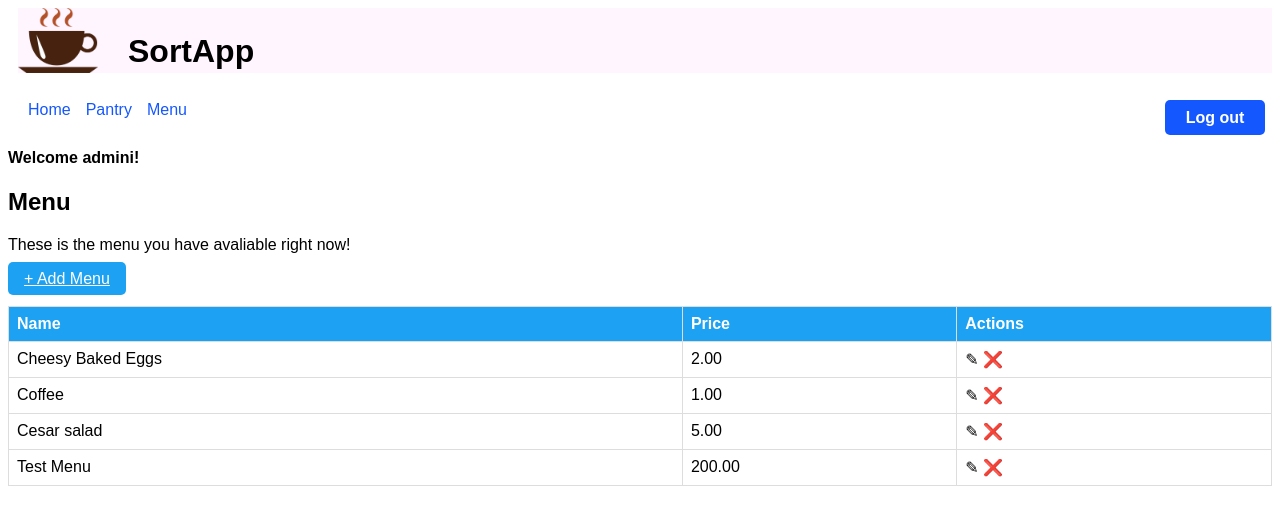
After one commit to emadrigalsw/sortapp, a Django app: page /menu/ in a window 1280 px wide. The commit adds this page. Shown: the top 525 px of the page. Run offline with Django 4.2, Linux system fonts and the light colour scheme; a user stored in the database is signed in; data comes from the database, SQL or seed files in the repository; both versions use the stored data as it was after the commit.

Commit message:
Add Menu view with CRUD

```diff
--- a/SortApp/inventory/models.py
+++ b/SortApp/inventory/models.py
@@ -52,6 +52,9 @@ class MenuItem(models.Model):
     def __str__(self):
         return self.title
 
+    def get_absolute_url(self):
+        return "/menu"
+
 
 class Purchase(models.Model):
     """
--- a/SortApp/inventory/templates/inventory/base.html
+++ b/SortApp/inventory/templates/inventory/base.html
@@ -25,6 +25,7 @@
   <nav class="navbar">
       <a class="nav-item" href="{% url 'index' %}">Home</a>
       <a class="nav-item" href="{% url 'pantry' %}">Pantry</a>
+      <a class="nav-item" href="{% url 'menu' %}">Menu</a>
   </nav>
   {% else %}
   <nav class="navbar">
--- a/SortApp/inventory/templates/inventory/index.html
+++ b/SortApp/inventory/templates/inventory/index.html
@@ -11,7 +11,8 @@
     <p>{{text}}</p>
     <p>Username: test</p>
     <p>Password: Tester098</p>
-    <p>After login, go to Pantry an the main menu, to check the functional CRUD!</p>
+    <br>
+    <p>After login, go to Pantry at the main menu, to check the functional CRUD!</p>
 </header>
 
 {% endblock %}
--- /dev/null
+++ b/SortApp/inventory/templates/inventory/menu.html
@@ -0,0 +1,39 @@
+{% extends './base.html' %}
+{% load static %}
+
+{% block head %}
+<link rel="stylesheet" href="{% static 'inventory/styles.css' %}">
+{% endblock %}
+
+{% block content %}
+<h2>Menu</h2>
+<p>These is the menu you have avaliable right now!</p>
+
+<a href="{% url "create_menu" %}" class="my-button">+ Add Menu</a>
+
+<br>
+<br>
+<table class="my-table">
+    <thead>
+        <tr>
+            <th>Name</th>
+            <th>Price</th>
+            <th>Actions</th>
+        </tr>
+    </thead>
+    <tbody>
+    {% for item in object_list %}
+        <tr>
+            <td>{{ item.title }}</td>
+            <td>{{ item.price }}</td>
+            <td>
+                <a href="{% url "update_menu" item.id %}" style="text-decoration: none; color: inherit;">✎</a>
+                <a href="{% url "delete_menu" item.id %}" style="text-decoration: none; color: inherit;">❌</a>
+            </td>
+        </tr>
+    {% endfor %}
+    </tbody>
+</table>
+
+
+{% endblock %}
--- a/SortApp/inventory/urls.py
+++ b/SortApp/inventory/urls.py
@@ -4,6 +4,7 @@ from . import views
 urlpatterns = [
     path('', views.index, name='index'),
     path('accounts/', include('django.contrib.auth.urls')),
+    path('logout/', views.logout_request, name='logout'),
     path('pantry/', views.Pantry.as_view(), name='pantry'),
     path('pantry/addingredient/',
          views.AddIngredient.as_view(), name='create_ingredient'),
@@ -11,5 +12,11 @@ urlpatterns = [
          views.UpdateIngredientView.as_view(), name='update_ingredient'),
     path('pantry/<pk>/delete/', views.DeleteIngredientView.as_view(),
          name='delete_ingredient'),
-    path('logout/', views.logout_request, name='logout'),
+    path('menu/', views.Menu.as_view(), name='menu'),
+    path('menu/addmenu/',
+         views.AddMenu.as_view(), name='create_menu'),
+    path('menu/<pk>/update/',
+         views.UpdateMenuView.as_view(), name='update_menu'),
+    path('menu/<pk>/delete/', views.DeleteMenuView.as_view(),
+         name='delete_menu'),
 ]
--- a/SortApp/inventory/views.py
+++ b/SortApp/inventory/views.py
@@ -1,7 +1,7 @@
 from django.shortcuts import render, redirect
 from django.views.generic import ListView, CreateView, UpdateView, DeleteView
-from .models import Ingredient
-from .forms import IngredientForm
+from .models import Ingredient, MenuItem
+from .forms import IngredientForm, MenuForm
 # from django.contrib.auth.decorators import login_required
 from django.contrib.auth.mixins import LoginRequiredMixin
 from django.contrib.auth.forms import UserCreationForm
@@ -31,11 +31,15 @@ def logout_request(request):
     return redirect('index')
 
 
+"""
+The Pantry clases.
+"""
+
+
 class Pantry(LoginRequiredMixin, ListView):
     """
     Displays the Pantry view, the list of ingredients.
     """
-
     model = Ingredient
     template_name = "inventory/pantry.html"
 
@@ -65,3 +69,43 @@ class DeleteIngredientView(DeleteView):
     model = Ingredient
     template_name = "inventory/delete_ingredient.html"
     success_url = "/pantry"
+
+
+"""
+The Menu clases.
+"""
+
+
+class Menu(LoginRequiredMixin, ListView):
+    """
+    Displays the Menu view, the list of avaliable menus.
+    """
+    model = MenuItem
+    template_name = "inventory/menu.html"
+
+
+class AddMenu(CreateView):
+    """
+    Creates a new ingredient, with the corresponding model, template and form.
+    """
+    model = MenuItem
+    template_name = "inventory/add_menu.html"
+    form_class = MenuForm
+
+
+class UpdateMenuView(UpdateView):
+    """
+    Changes an existent ingredient, with the corresponding model, template and form.
+    """
+    model = MenuItem
+    template_name = "inventory/update_menu.html"
+    form_class = MenuForm
+
+
+class DeleteMenuView(DeleteView):
+    """
+    Deletes an existent ingredient, with the corresponding model, template and form.
+    """
+    model = MenuItem
+    template_name = "inventory/delete_menu.html"
+    success_url = "/menu"
```
Also changed, not shown: SortApp/inventory/forms.py (+10 -3 lines), SortApp/inventory/templates/inventory/add_menu.html (added, +19 -0 lines), SortApp/inventory/templates/inventory/delete_menu.html (added, +11 -0 lines), SortApp/inventory/templates/inventory/update_menu.html (added, +19 -0 lines), SortApp/db.sqlite3, 1 other file.
